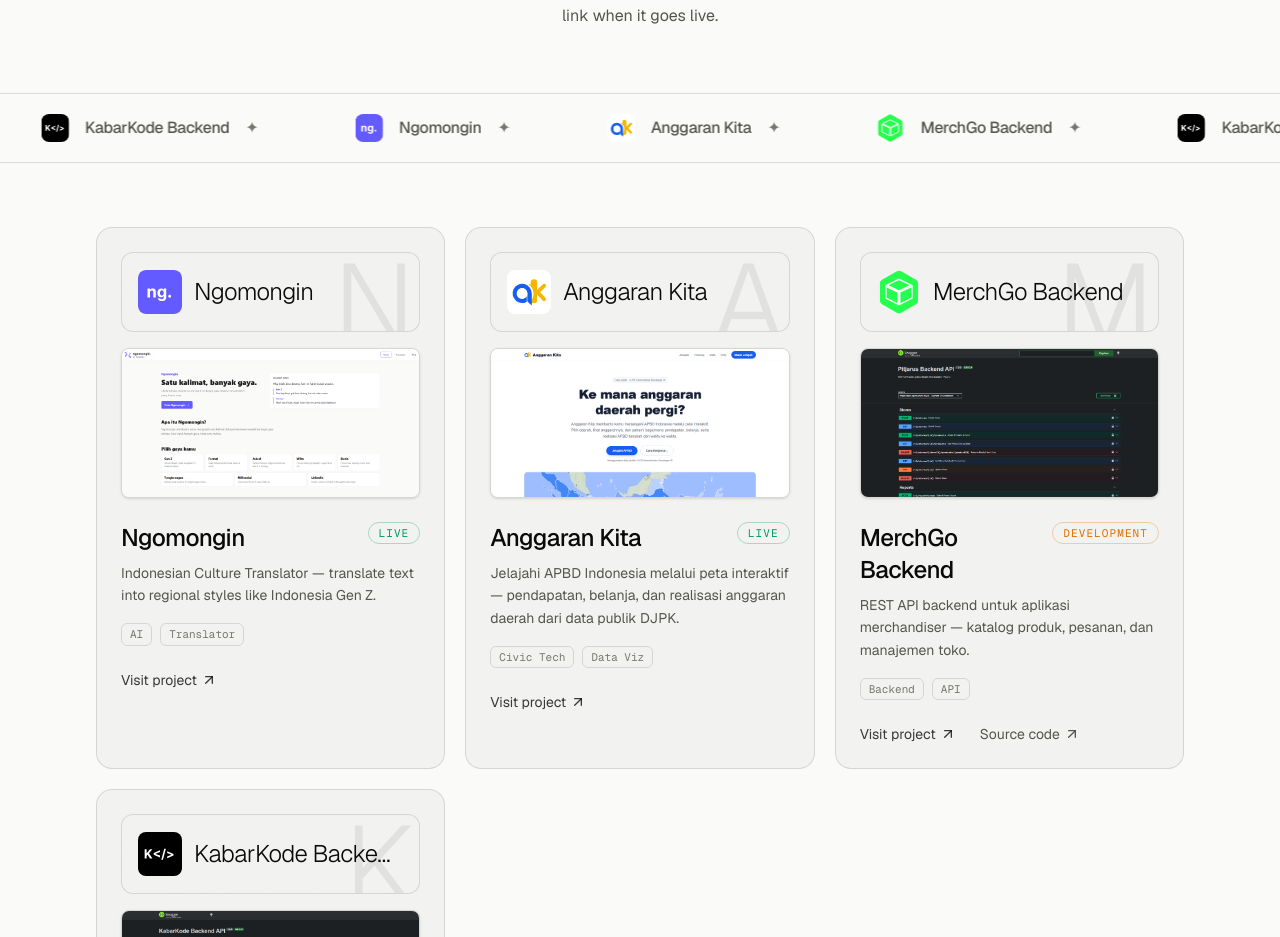
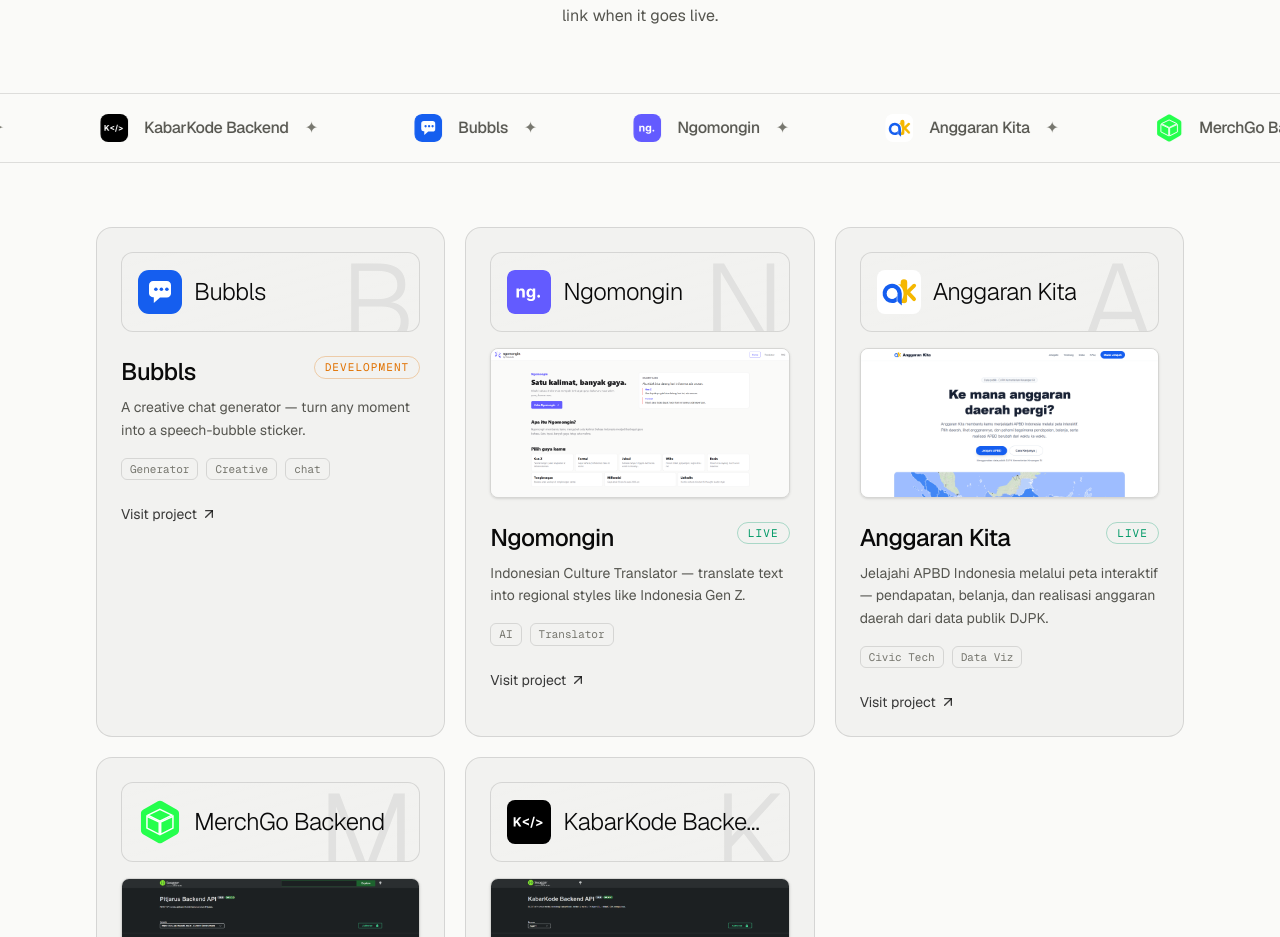
Before and after one commit to fhnnfi/fhanalabs, a Next.js app: page / in a window 1280 px wide. Shown: the part 908-1845 px from the top of the page. Built offline with nearby package versions, Linux system fonts and the light colour scheme.

Commit message:
chore: adding new project into fhanalabs

```diff
--- a/src/data/projects.ts
+++ b/src/data/projects.ts
@@ -21,15 +21,15 @@ export type Project = {
  * Do not invent production URLs (see requirement §16 Content Rules).
  */
 export const projects: Project[] = [
-  // {
-  //   name: "Bubbls",
-  //   description:
-  //     "A creative chat and meme generator — turn any moment into a speech-bubble sticker.",
-  //   url: "", // TODO: replace with deployed URL when available
-  //   logo: "/logos/bubbls.svg",
-  //   status: "live",
-  //   tags: ["Generator", "Creative"],
-  // },
+  {
+    name: "Bubbls",
+    description:
+      "A creative chat generator — turn any moment into a speech-bubble sticker.",
+    url: "https://bubbls.fhanalabs.site", // TODO: replace with deployed URL when available
+    logo: "/logos/bubbls.svg",
+    status: "development",
+    tags: ["Generator", "Creative", "chat"],
+  },
   {
     name: "Ngomongin",
     description:
```
